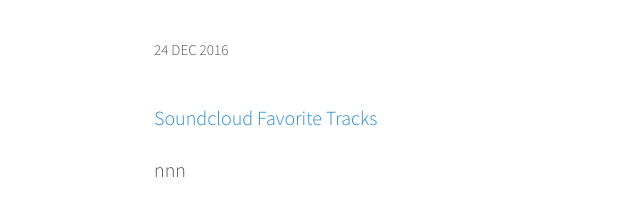
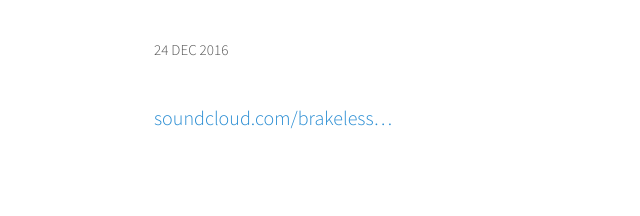
Before and after one commit to germanflores/German, a Jekyll site: the page built from _posts/2016-12-24-favorite-tracks.md, in a window 1280 px wide. Shown: the part 178-394 px from the top of the page, without its empty margins (126-766 px from the left). Built offline with Jekyll 4.4.1, drawn with Linux system fonts in a browser that asks for light colours.

Commit message:
Mirroring from Micro.blog.

```diff
--- a/_posts/2016-12-24-favorite-tracks.md
+++ b/_posts/2016-12-24-favorite-tracks.md
@@ -6,5 +6,4 @@ audio:
 date: 2016-12-24 01:00 -0500
 guid: http://germanflores.micro.blog/2016/12/24/favorite-tracks.html
 ---
-<p><a href="https://soundcloud.com/brakeless/sets/best2016">Soundcloud Favorite Tracks</a></p>
-<p>nn<amp-img width="2732" height="2048" layout="responsive" src="/assets/images/2016-12-24-favorite-tracks.jpg"></amp-img>n</p>
+[soundcloud.com/brakeless...](https://soundcloud.com/brakeless/sets/best2016)
```
